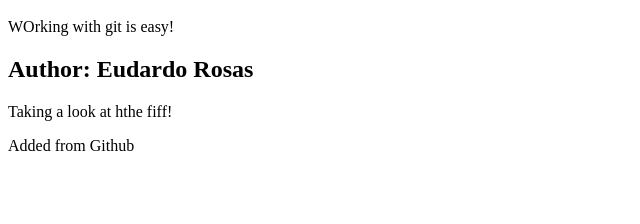
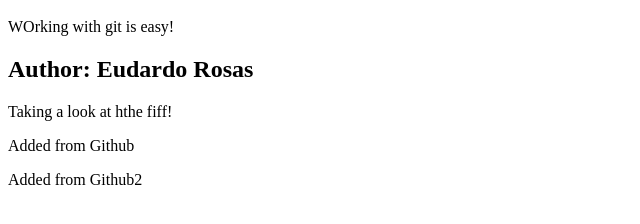
Before and after one commit to ErikGhazaryan/GitGithubMasterclass, a plain HTML site: page index.html in a window 1280 px wide. Shown: the part 48-272 px from the top of the page, without its empty margins (0-640 px from the left). Drawn offline with Linux system fonts and the light colour scheme.

Commit message:
one more change

```diff
--- a/index.html
+++ b/index.html
@@ -15,3 +15,7 @@
 <div>
 	<p>Added from Github</p>
 </div>
+
+<div>
+	<p>Added from Github2</p>
+</div>
```
